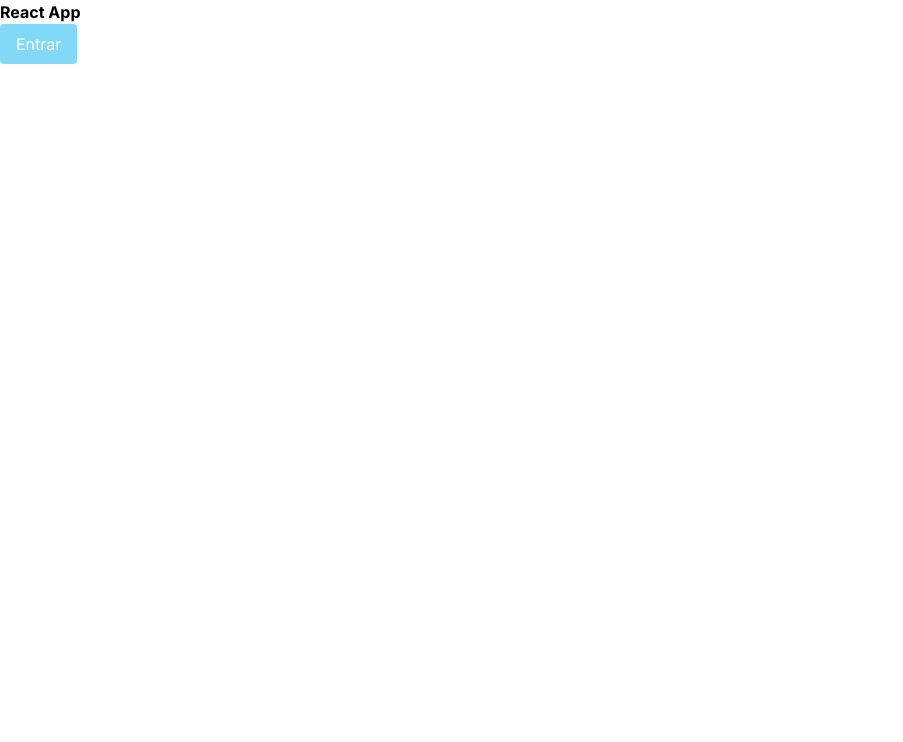
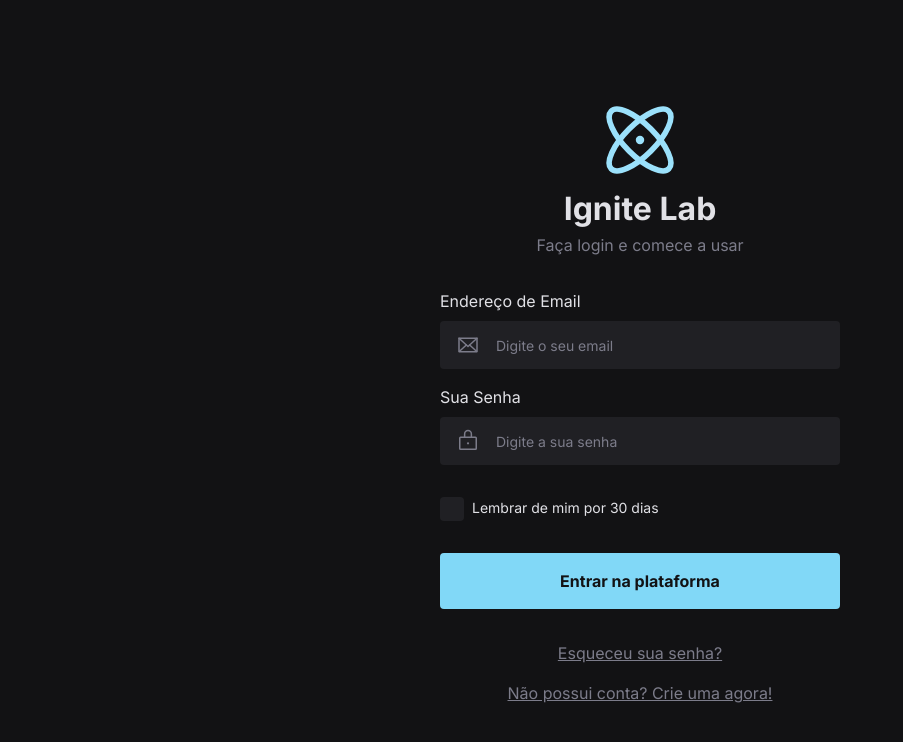
Before and after one commit to luisotaviodesimone/react-design-system, a React (Vite) app: page / in a window 1280 px wide. Shown: the top 742 px of the page, without its empty margins (0-903 px from the left). Built offline with nearby package versions, Linux system fonts and the light colour scheme.

Commit message:
feat: create screen

```diff
--- a/src/App.tsx
+++ b/src/App.tsx
@@ -1,12 +1,83 @@
 import './styles/global.css';
+import { Atom, Envelope, Lock } from 'phosphor-react';
+import Heading from './components/Heading';
+import Text from './components/Text';
+import TextInput from './components/TextInput';
+import Checkbox from './components/Checkbox';
+import Button from './components/Button';
 
 function App() {
   return (
-    <div>
-      <h1 className="font-bold text-5xl text-violet-500">React App</h1>
+    <div className="h-screen w-screen flex flex-col justify-center items-center gap-8 px-4">
+      <div className="w-full max-w-[400px] flex flex-col justify-center items-center gap-8">
+        <div className="flex flex-col items-center">
+          <Atom width={110} height={90} color="#9be1fb" />
+          <Heading size="lg">Ignite Lab</Heading>
+          <Text>
+            <h3 className="text-gray-400">Faça login e comece a usar</h3>
+          </Text>
+        </div>
 
-      <button className="bg-cyan-500 font-medium px-4 py-2 rounded text-white hover:bg-cyan-300">Entrar</button>
+        <form
+          action="submit"
+          className="flex flex-col justify-center items-center gap-8 w-full"
+        >
+          <div className="flex flex-col gap-4 w-full">
+            <div className="flex flex-col gap-2">
+              <Text>Endereço de Email</Text>
+              <TextInput.Root>
+                <TextInput.Icon>
+                  <Envelope />
+                </TextInput.Icon>
+                <TextInput.Input
+                  type="email"
+                  placeholder="Digite o seu email"
+                />
+              </TextInput.Root>
+            </div>
+            <div className="flex flex-col gap-2">
+              <Text>Sua Senha</Text>
+              <TextInput.Root>
+                <TextInput.Icon>
+                  <Lock />
+                </TextInput.Icon>
+                <TextInput.Input
+                  type="password"
+                  placeholder="Digite a sua senha"
+                />
+              </TextInput.Root>
+            </div>
+          </div>
 
+          <div className="flex gap-2 self-start">
+            <Checkbox />
+            <Text size="sm">Lembrar de mim por 30 dias</Text>
+          </div>
+
+          <div className="w-full">
+            <Button>Entrar na plataforma</Button>
+          </div>
+        </form>
+
+        <div className="flex flex-col gap-4 items-center">
+          <Text asChild>
+            <a
+              className="underline text-gray-400"
+              href="https://www.google.com/"
+            >
+              Esqueceu sua senha?
+            </a>
+          </Text>
+          <Text asChild>
+            <a
+              className="underline text-gray-400"
+              href="https://www.google.com/"
+            >
+              Não possui conta? Crie uma agora!
+            </a>
+          </Text>
+        </div>
+      </div>
     </div>
   );
 }
--- a/src/styles/global.css
+++ b/src/styles/global.css
@@ -1,3 +1,7 @@
 @tailwind base;
 @tailwind utilities;
 @tailwind components;
+
+body {
+  @apply bg-gray-900;
+}
```
